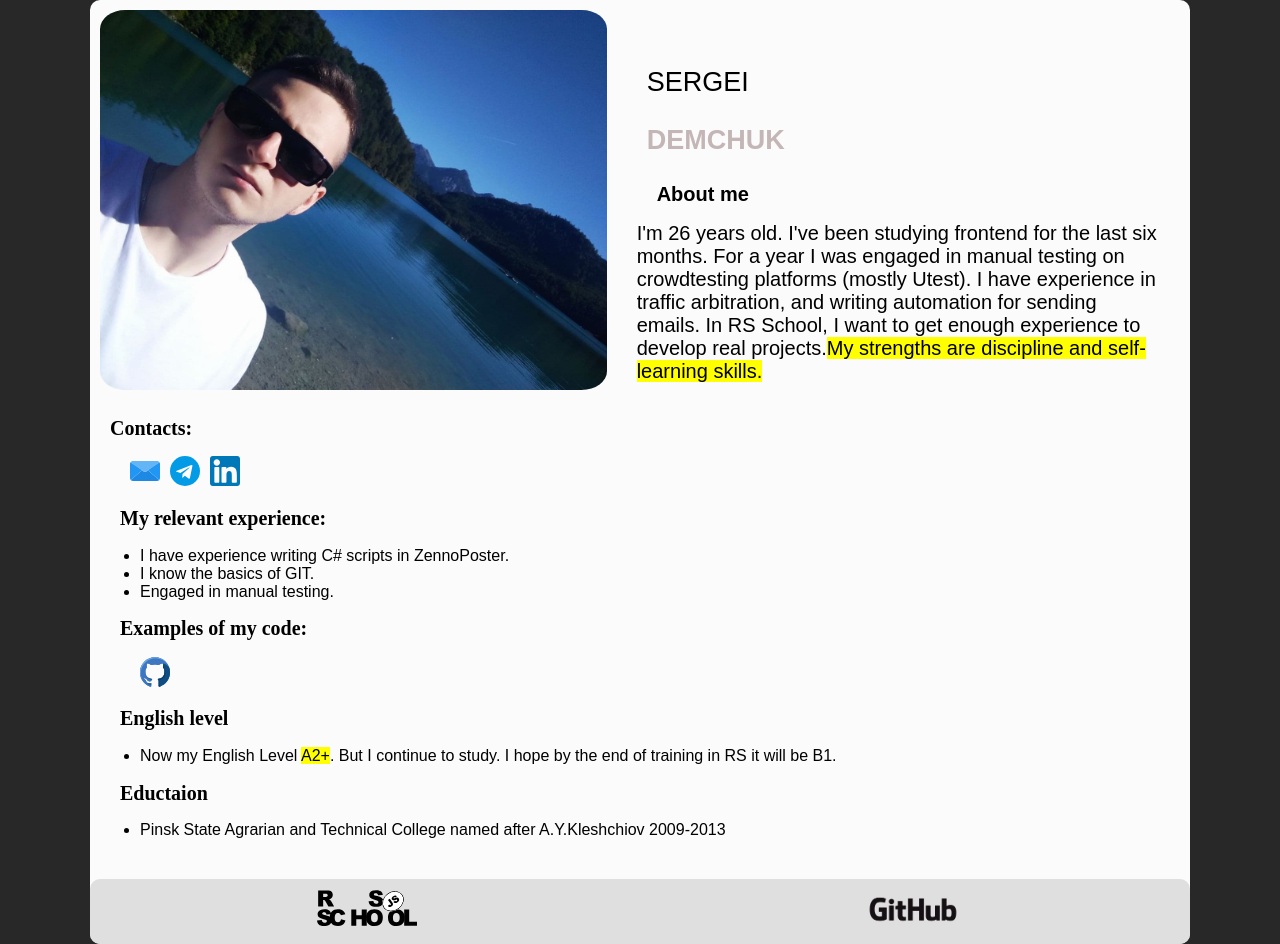
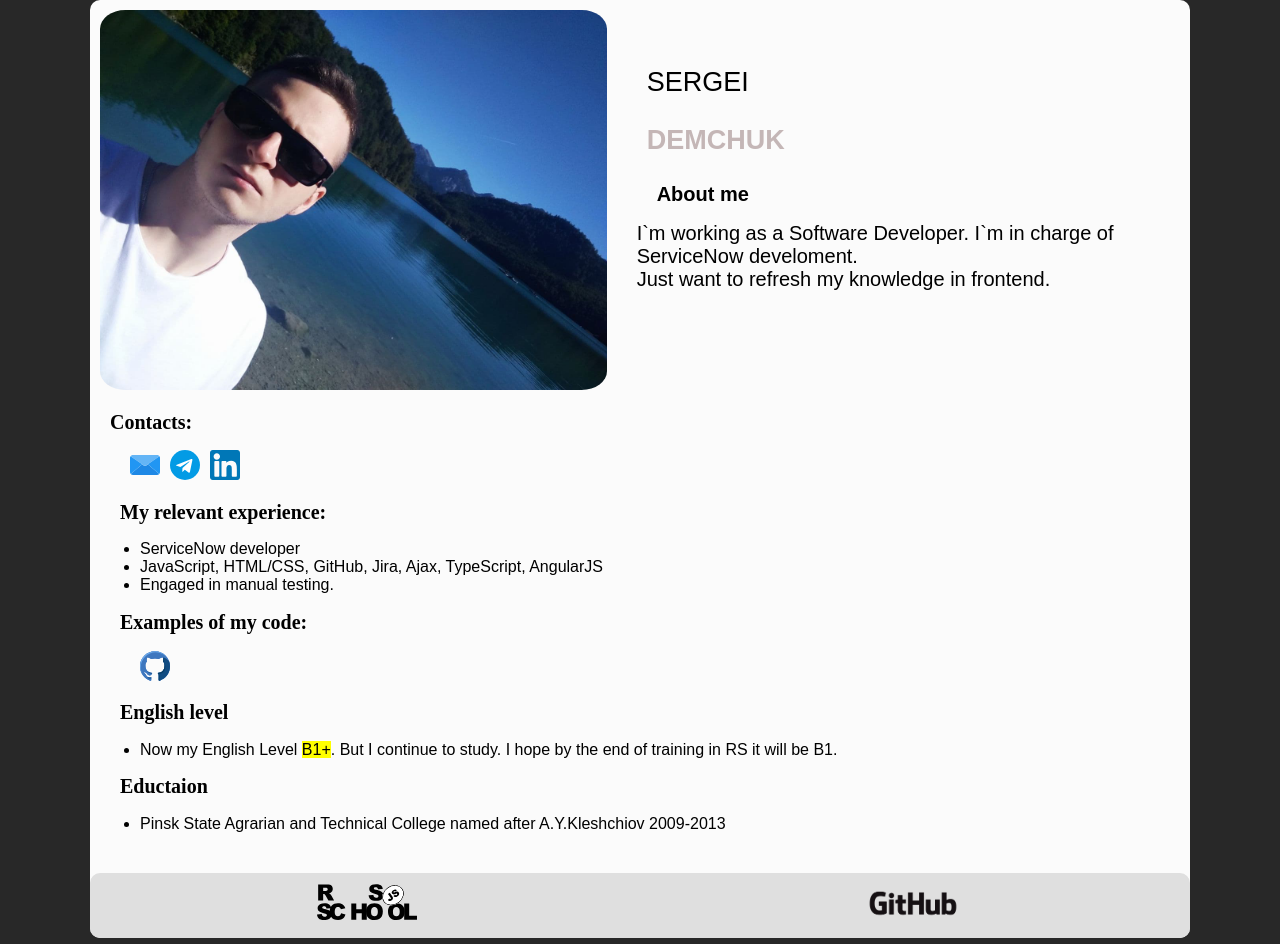
Before and after one commit to Trickster69/rsschool-cv, a plain HTML site: page index.html in a window 1280 px wide. Drawn offline with Linux system fonts and the light colour scheme.

Commit message:
feat:update data gh pages

```diff
--- a/index.html
+++ b/index.html
@@ -1,9 +1,8 @@
 <!DOCTYPE html>
 <html lang="en">
+
 <head>
-    <meta charset="UTF-8" />
-    <meta name="viewport" content="width=device-width, initial-scale=1.0" />
-    <link rel="stylesheet" href="style.css" />
+  <link rel="stylesheet" href="style.css">
   <title>Document</title>
 </head>
 
@@ -12,7 +11,7 @@
     <header>
       <div class="photo_name">
         <div class="my_photo">
-            <img src="photo1.jpg" alt="avatar" />
+          <img src="photo1.jpg" alt="avatar">
         </div>
         <div class="name">
           <div class="my_name">
@@ -22,12 +21,12 @@
 
           <article class="about_me">
             <h2>About me</h2>
-              I'm 26 years old. I've been studying frontend for the last six
-              months. For a year I was engaged in manual testing on
-              crowdtesting platforms (mostly Utest). I have experience in
-              traffic arbitration, and writing automation for sending emails.
-              In RS School, I want to get enough experience to develop real
-              projects.<mark>My strengths are discipline and self-learning skills.</mark>
+            <div class="about__text">
+              I`m working as a Software Developer. I`m in charge of ServiceNow develoment.
+            </div>
+            <div class="about__text">
+              Just want to refresh my knowledge in frontend.
+            </div>
           </article>
         </div>
       </div>
@@ -45,7 +44,8 @@
               <a href="https://t.me/byteby"><img src="telegram.svg" alt="tg"></a>
             </li>
             <li class="linkedin">
-                <a href="https://www.linkedin.com/"><img src="linkedin.svg" alt="linkedin"></a>
+              <a href="https://www.linkedin.com/in/sergei-demchuk-61b811208/"><img src="linkedin.svg"
+                  alt="linkedin"></a>
             </li>
           </ul>
         </section>
@@ -56,8 +56,8 @@
         <section>
           <h2>My relevant experience:</h2>
           <ul>
-              <li>I have experience writing C# scripts in ZennoPoster.</li>
-              <li>I know the basics of GIT.</li>
+            <li>ServiceNow developer</li>
+            <li>JavaScript, HTML/CSS, GitHub, Jira, Ajax, TypeScript, AngularJS</li>
             <li>Engaged in manual testing.</li>
           </ul>
         </section>
@@ -74,7 +74,8 @@
         <section>
           <h2>English level</h2>
           <ul>
-              <li>Now my English Level <mark>A2+</mark>. But I continue to study. I hope by the end of training in RS it will be B1.
+            <li>Now my English Level <mark>B1+</mark>. But I continue to study. I hope by the end of training in RS it
+              will be B1.
             </li>
           </ul>
         </section>
@@ -93,9 +94,11 @@
 
     <footer>
       <div class="rs_logo"><a href="https://rs.school/js/"><img src="rs_school_js.svg" alt="rs_logo"></a></div>
-        <div class="github_logo"><a href="https://github.com/Trickster69"><img src="GitHub_Logo.png" alt="git_logo"></a></div>
+      <div class="github_logo"><a href="https://github.com/Trickster69"><img src="GitHub_Logo.png" alt="git_logo"></a>
+      </div>
     </footer>
   </div>
 
 </body>
+
 </html>
```
Also changed, not shown: style.css (+29 -19 lines). Lines whose indentation alone changed are shown as unchanged.
